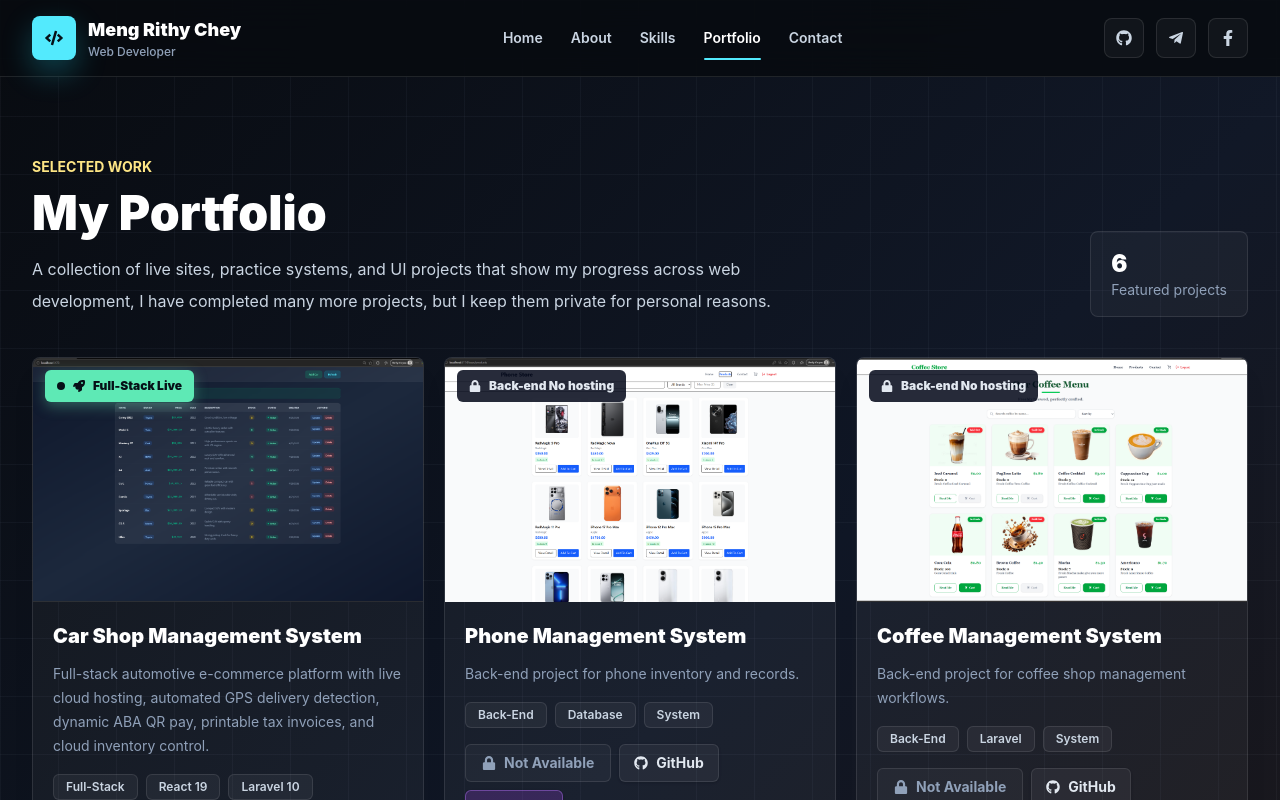
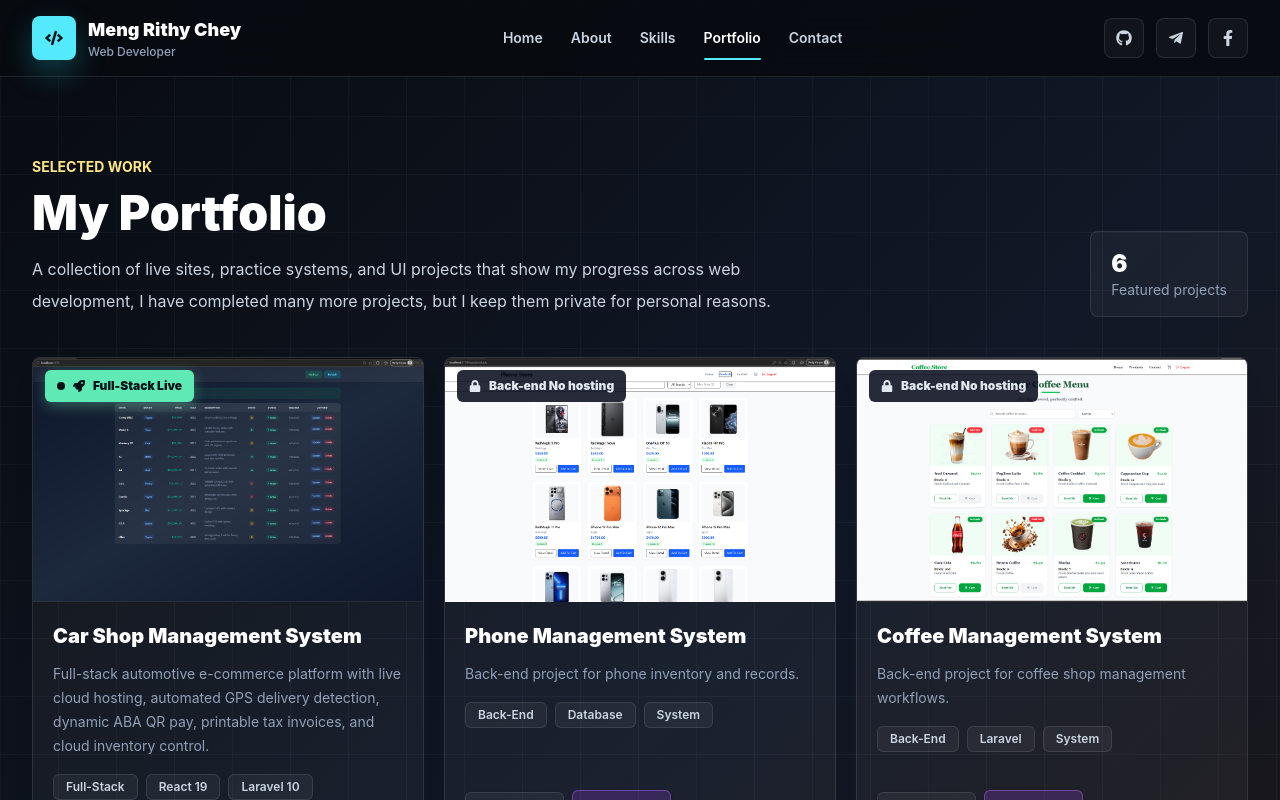
Before and after one commit to BIT9918/My_Portfolio, a React (Vite) app: page /portfolio in a window 1280 px wide. Shown: the top 800 px of the page. Built offline with nearby package versions, Linux system fonts and the light colour scheme.

Commit message:
Updtae UI

```diff
--- a/src/components/Portfolio.jsx
+++ b/src/components/Portfolio.jsx
@@ -156,7 +156,7 @@ function Portfolio() {
               </div>
 
               <div className="mt-auto flex flex-wrap items-center gap-2">
-                {project.href ? (
+                {project.href && (
                   <a
                     href={project.href}
                     target="_blank"
@@ -165,10 +165,6 @@ function Portfolio() {
                   >
                     View Live <FaExternalLinkAlt className="text-xs transition-transform duration-200 group-hover:translate-x-0.5 group-hover:-translate-y-0.5" />
                   </a>
-                ) : (
-                  <span className="inline-flex items-center gap-2 rounded-md border border-white/10 bg-white/[0.04] px-4 py-2 text-sm font-bold text-slate-400">
-                    <FaLock /> Not Available
-                  </span>
                 )}
 
                 {project.github && (
```
